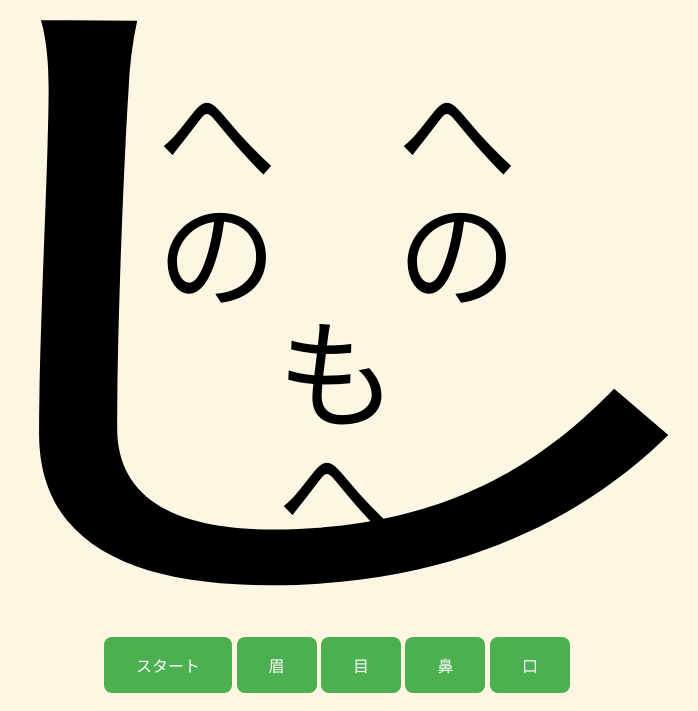
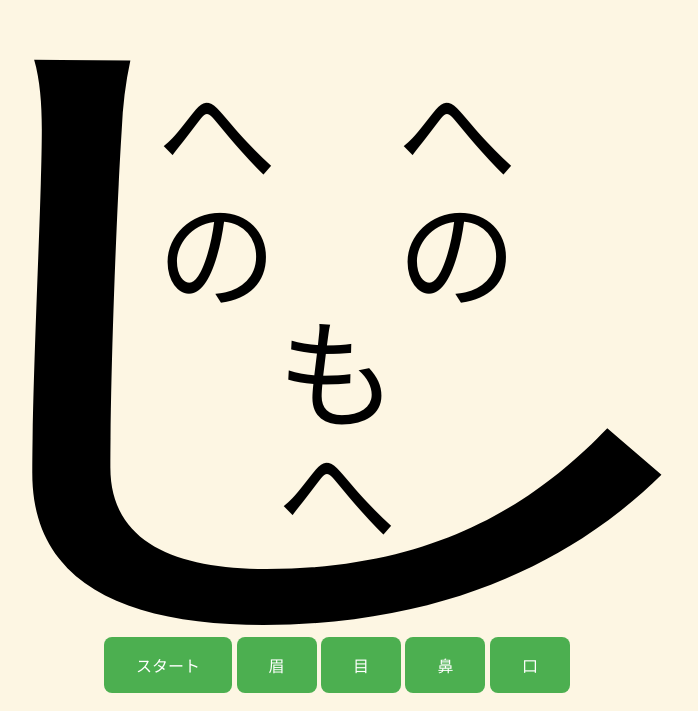
Before and after one commit to kazu-sanhon/mypage, a plain HTML site: page slot.html in a window 1280 px wide. Shown: the part 89-800 px from the top of the page, without its empty margins (303-1001 px from the left). Drawn offline with Linux system fonts and the light colour scheme.

Commit message:
位置調整

```diff
--- a/slot.css
+++ b/slot.css
@@ -10,19 +10,6 @@ body {
   margin: 0 auto;
 }
 
-.container::before {
-  content: 'し';
-  position: fixed;
-  transform: translate(-57%, -17%) scaleX(1.4);
-  font-size: min(85vw, 85vh);
-  color: #000;
-  pointer-events: none;
-  user-select: none;
-  font-family: sans-serif;
-  font-weight: 100;
-}
-
-
 .container {
   text-align: center;
 }
@@ -31,6 +18,18 @@ body {
   display: flex;
   justify-content: center;
   margin: min(10vw, 10vh) 0;
+}
+
+.slot-machine::before {
+  content: 'し';
+  position: fixed;
+  transform: translate(-8%, -28%) scaleX(1.4);
+  font-size: min(85vw, 85vh);
+  color: #000;
+  pointer-events: none;
+  user-select: none;
+  font-family: sans-serif;
+  font-weight: 100;
 }
 
 .slot {
--- a/slot.html
+++ b/slot.html
@@ -3,7 +3,7 @@
 <head>
     <meta charset="UTF-8">
     <title>へのへのもへじメーカー</title>
-    <link rel="stylesheet" href="slot.css?v=1.0.0">
+    <link rel="stylesheet" href="slot.css?v=1.0.1">
 </head>
 <body>
     <div class="container">
@@ -35,6 +35,6 @@
         </div>
     </div>
 
-  <script src="slot.js?v=1.0.0"></script>
+  <script src="slot.js?v=1.0.1"></script>
 </body>
 </html>
```
